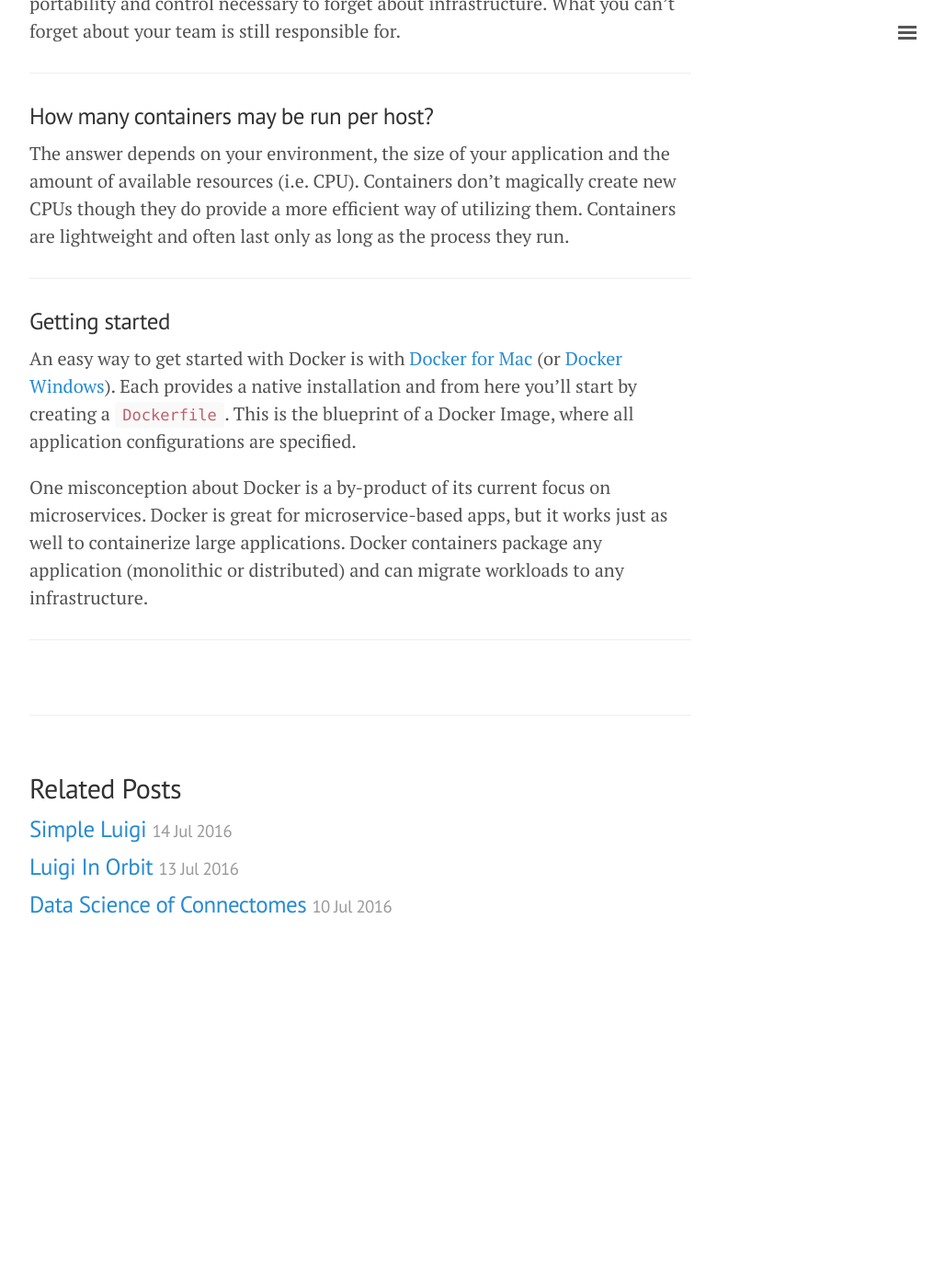
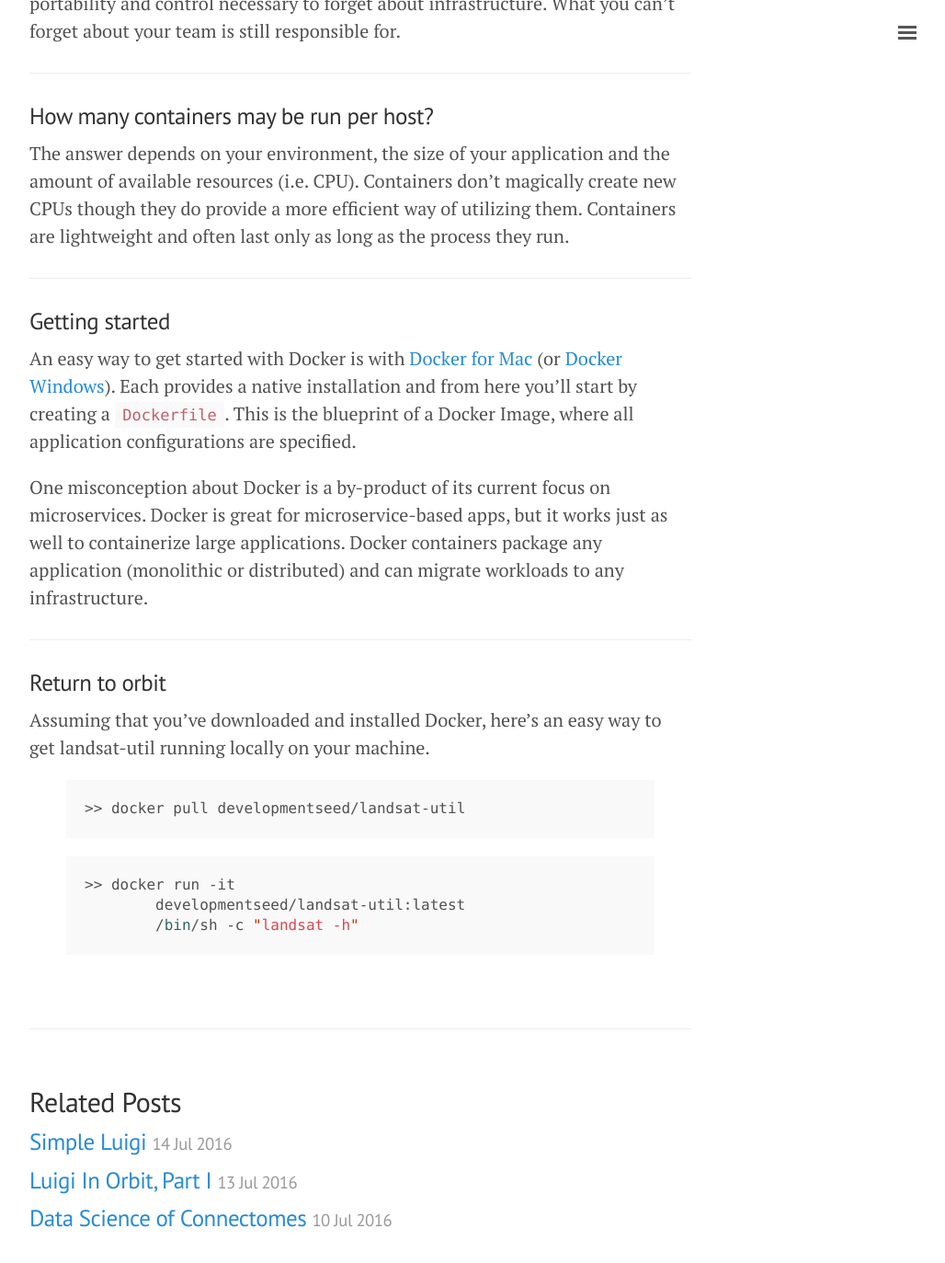
Before and after one commit to geraldmc/geraldmc.github.io, a Jekyll site: the page built from _posts/2016-07-12-docker-mac.md, in a window 1280 px wide and 1400 px high, scrolled down 1618 px. Shown: the top 1373 px of the window at 92% size, without its empty margins (248-1276 px from the left). Built offline with Jekyll 4.4.1, drawn with Linux system fonts in a browser that asks for light colours; before the commit the page ends 2677 px from its top, so only the background shows below that.

Commit message:
adds docker info

```diff
--- a/_posts/2016-07-12-docker-mac.md
+++ b/_posts/2016-07-12-docker-mac.md
@@ -52,5 +52,19 @@ An easy way to get started with Docker is with [Docker for Mac](https://www.dock
 
 One misconception about Docker is a by-product of its current focus on microservices. Docker is great for microservice-based apps, but it works just as well to containerize large applications. Docker containers package any application (monolithic or distributed) and can migrate workloads to any infrastructure.
 
+---
 
----
+### Return to orbit
+
+Assuming that you've downloaded and installed Docker, here's an easy way to get landsat-util running locally on your machine.
+
+{% highlight python %}
+>> docker pull developmentseed/landsat-util
+{% endhighlight %}
+
+
+{% highlight python %}
+>> docker run -it
+	developmentseed/landsat-util:latest
+	/bin/sh -c "landsat -h"
+{% endhighlight %}
```
Also changed, not shown: _posts/2016-07-13-luigi-in-orbit.md (+3 -3 lines).
